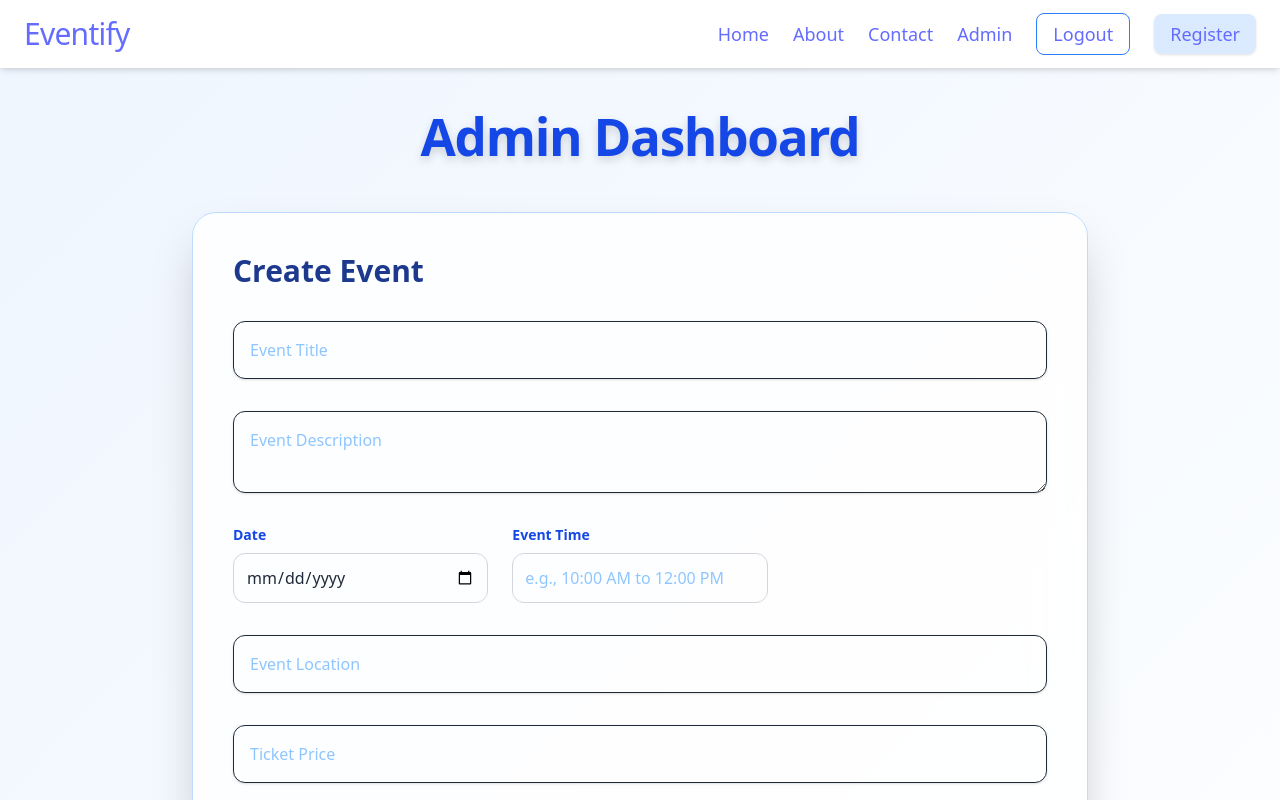
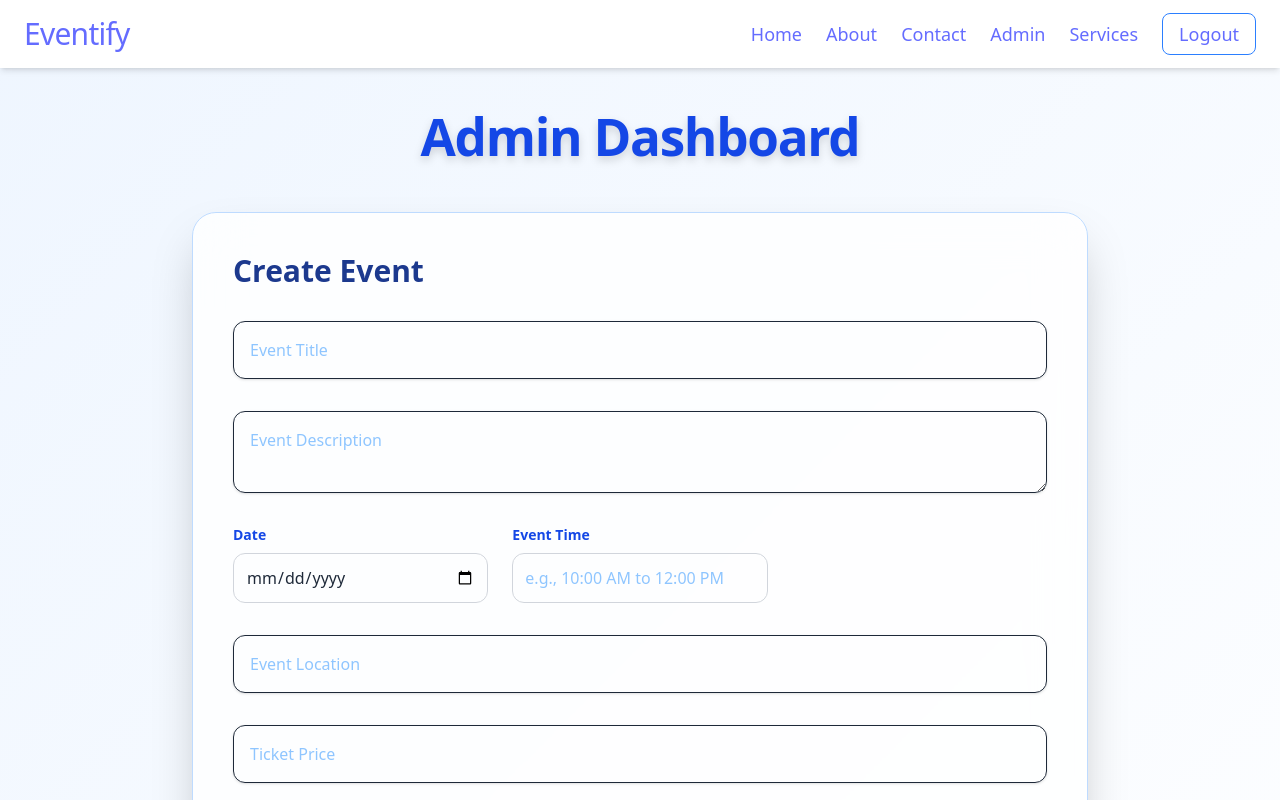
Before and after one commit to Anurag910955/mini_project_college, a React (Vite) app in the folder frontend/: page /admin-dashboard in a window 1280 px wide. Shown: the top 800 px of the page. Built offline with nearby package versions, Linux system fonts and the light colour scheme; no server answers.

Commit message:
update navbar1

```diff
--- a/frontend/src/components/Navbar.jsx
+++ b/frontend/src/components/Navbar.jsx
@@ -43,6 +43,9 @@ const Navbar = () => {
             <Link to="/admin-login" className="hover:text-blue-600 transition duration-200" onClick={() => setIsMenuOpen(false)}>Admin</Link>
           </li>
           <li>
+            <Link to="/services" className="hover:text-blue-600 transition duration-200" onClick={() => setIsMenuOpen(false)}>Services</Link>
+          </li>
+          <li>
               <Link
                   to="/login"
                   className="text-blue-600 border border-blue-500 px-4 py-2 rounded-lg hover:bg-yellow-100 transition duration-300"
@@ -51,15 +54,7 @@ const Navbar = () => {
               Logout
               </Link>
           </li>
-          <li>
-                <Link
-                  to="/register"
-                  className="bg-gradient-to-r from-blue-100 to-blue-100 text-white px-4 py-2 rounded-lg shadow hover:scale-105 hover:from-yellow-100 hover:to-yellow-100 transition duration-300"
-                  onClick={() => setIsMenuOpen(false)}
-                >
-                Register
-                </Link>
-          </li>
+
         </ul>
       </div>
     </nav>
```
